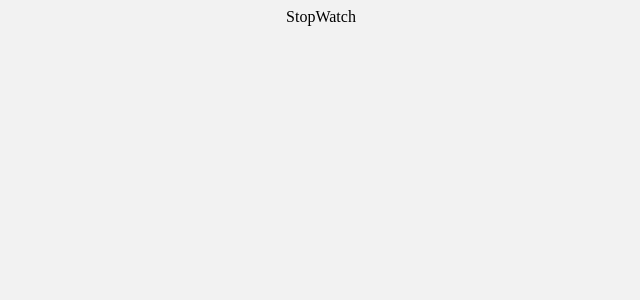
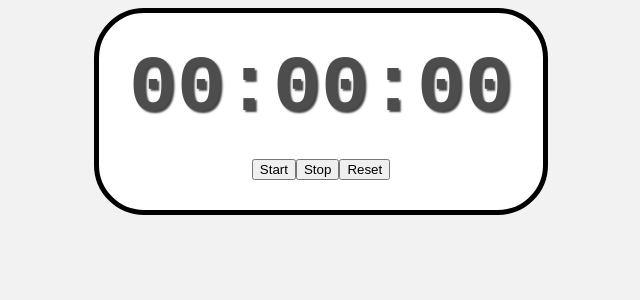
Before and after one commit to rakibulapon46/React-JS, a React (Vite) app in the folder 11/my-react-app/: page / in a window 1280 px wide. Shown: the top 300 px of the page, without its empty margins (319-959 px from the left). Built offline with nearby package versions, Linux system fonts and the light colour scheme.

Commit message:
work on stopwatch

```diff
--- a/11/my-react-app/src/StopWatch.jsx
+++ b/11/my-react-app/src/StopWatch.jsx
@@ -1,7 +1,41 @@
+import { useState, useEffect, useRef } from "react"
 
 function StopWatch() {
+
+  const [isRunning, setIsRunning] = useState(false);
+  const [elapsedTime, setElapsdTime] = useState(0);
+  const intervalIdRef = useRef(null);
+  const startTimeRef = useRef(0);
+
+  useEffect(() => {
+
+  }, [isRunning]);
+
+  function start(){
+
+  }
+
+  function stop(){
+
+  }
+
+  function reset(){
+
+  }
+
+  function formatTime(){
+    return `00:00:00`
+  }
+
   return (
-    <div>StopWatch</div>
+    <div className="stopwatch">
+      <div className="display">{formatTime()}</div>
+      <div className="controls">
+        <button onClick={start} className="start-button">Start</button>
+        <button onClick={stop} className="stop-button">Stop</button>
+        <button onClick={reset} className="reset-button">Reset</button>
+      </div>
+    </div>
   )
 }
 
```
